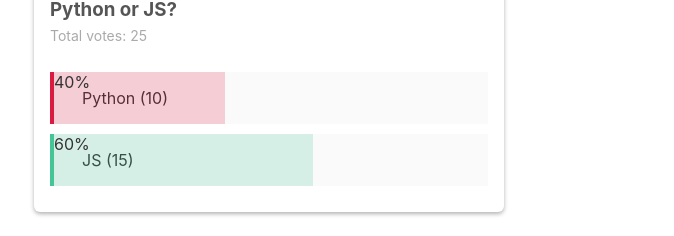
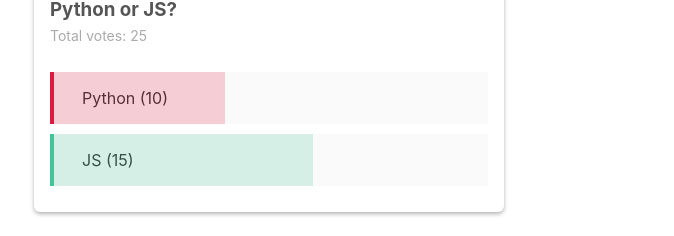
Before and after one commit to dmiloloza/poll-project-svelte, a Svelte app: page / in a window 1280 px wide. Shown: the part 281-517 px from the top of the page, without its empty margins (126-800 px from the left). Built offline with nearby package versions, Linux system fonts and the light colour scheme.

Commit message:
feat: #29 store

```diff
--- a/src/App.svelte
+++ b/src/App.svelte
@@ -9,18 +9,6 @@
     let items = ['Current Polls', 'Add New Poll'];
     let activeItem = 'Current Polls';
     const tabChange = (e) => activeItem = e.detail
-
-    //polls
-    let polls = [
-        {
-            id: 1,
-            question: 'Python or JS?',
-            answerA: 'Python',
-            answerB: 'JS',
-            votesA: 10,
-            votesB: 15,
-        },
-    ];
 
     const handleAdd = (e) => {
         const poll = e.detail;
@@ -53,7 +41,7 @@
     item={items}-->
     <Tabs {activeItem} {items} on:tabChange={tabChange}/>
     {#if activeItem === 'Current Polls'}
-        <PollList {polls} on:vote={handleVote}/>
+        <PollList on:vote={handleVote}/>
     {:else if activeItem === 'Add New Poll'}
         <CreatePollForm on:add={handleAdd}/>
     {/if}
--- a/src/components/PollDetails.svelte
+++ b/src/components/PollDetails.svelte
@@ -27,11 +27,11 @@
         </h3>
         <p>Total votes: {totalVotes}</p>
         <div class="answer" on:click={() => handleVote('a', poll.id)}>
-            <div class="percent percent-a" style="width: {percentA}%">{percentA}%</div>
+            <div class="percent percent-a" style="width: {percentA}%"></div>
             <span>{poll.answerA} ({poll.votesA})</span>
         </div>
         <div class="answer" on:click={() => handleVote('b', poll.id)}>
-            <div class="percent percent-b" style="width: {percentB}%">{percentB}%</div>
+            <div class="percent percent-b" style="width: {percentB}%"></div>
             <span>{poll.answerB} ({poll.votesB})</span>
         </div>
     </div>
--- a/src/components/PollList.svelte
+++ b/src/components/PollList.svelte
@@ -1,7 +1,12 @@
 <script>
+    import PollStore from '../stores/PollStore.js'
     import PollDetails from "./PollDetails.svelte";
 
     export let polls = [];
+
+    PollStore.subscribe(data => {
+        polls = data;
+    });
 </script>
 
 <div class="poll-list">
--- /dev/null
+++ b/src/stores/PollStore.js
@@ -0,0 +1,13 @@
+import {writable} from "svelte/store";
+const PollStore = writable([
+    {
+        id: 1,
+        question: 'Python or JS?',
+        answerA: 'Python',
+        answerB: 'JS',
+        votesA: 10,
+        votesB: 15,
+    },
+]);
+
+export default PollStore;
```
